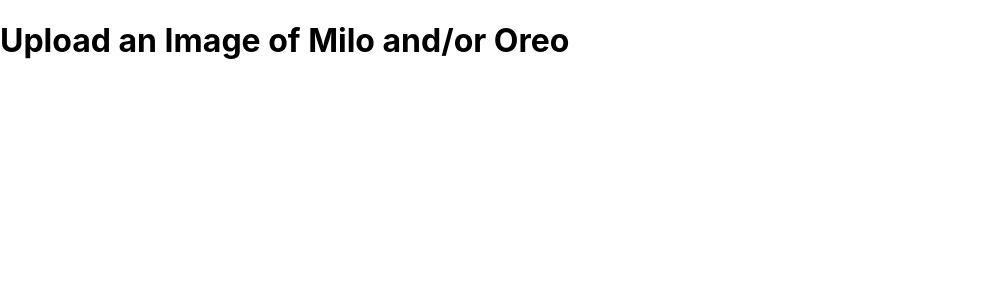
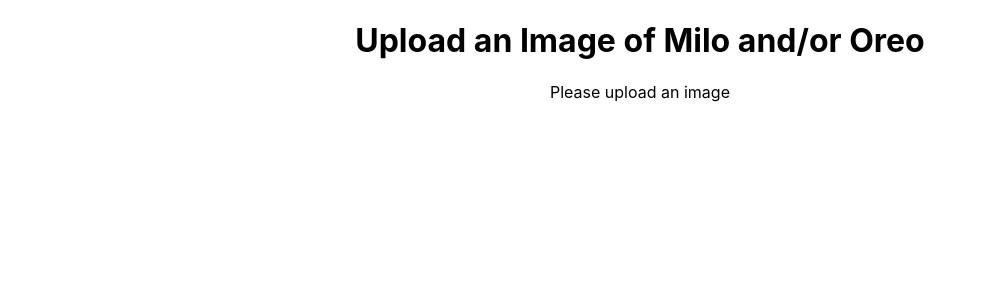
Before and after one commit to Joncher/Oreo-or-Milo, a React (Create React App) app: page / in a window 1280 px wide. Shown: the top 300 px of the page, without its empty margins (0-985 px from the left). Built offline with nearby package versions, Linux system fonts and the light colour scheme.

Commit message:
created React hooks and switch cases

```diff
--- a/src/App.js
+++ b/src/App.js
@@ -1,10 +1,37 @@
-
+import React, {useState} from 'react'
 import './App.css';
 
 const App = () => {
+
+
+    const [progress, setProgress] = useState('getUpload')
+    const [url, setImageURL] = useState(undefined)
+    const [errorMessage, setErrorMessage] = useState('')
+
+const content = () => {
+    // eslint-disable-next-line default-case
+    switch(progress){
+      case 'getUpload' :
+        return <div>Please upload an image</div>
+      case 'uploading':
+        return <h2>Uploading...</h2>
+      case 'uploaded':
+        return <img source= {url} alt='uploaded'/>
+      case 'uploadError':
+        return (
+          <>
+            <div>Error message = {errorMessage}</div>
+            <div>Please upload an image</div>
+          </>
+        )
+    }
+  }
+
+
   return(
-    <div>
+    <div className = "App">
        <h1>Upload an Image of Milo and/or Oreo</h1>
+       {content()}
     </div>
   )
 }
```
